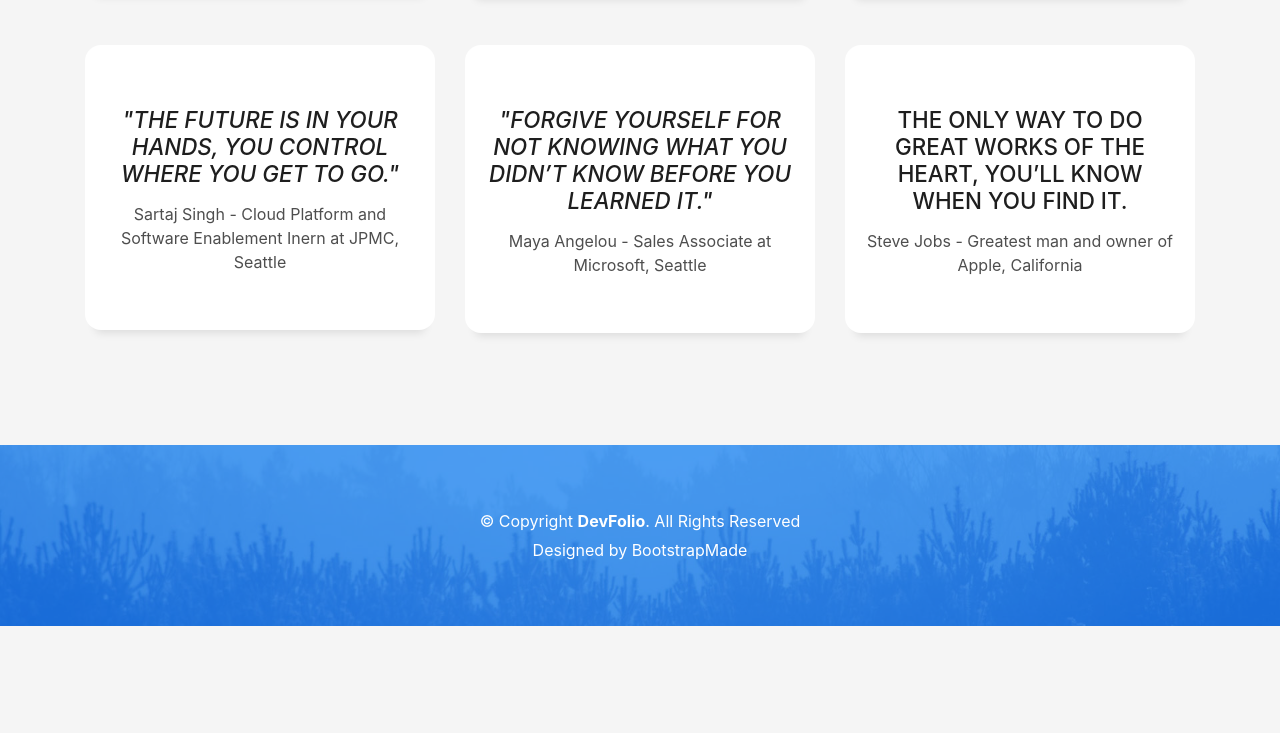
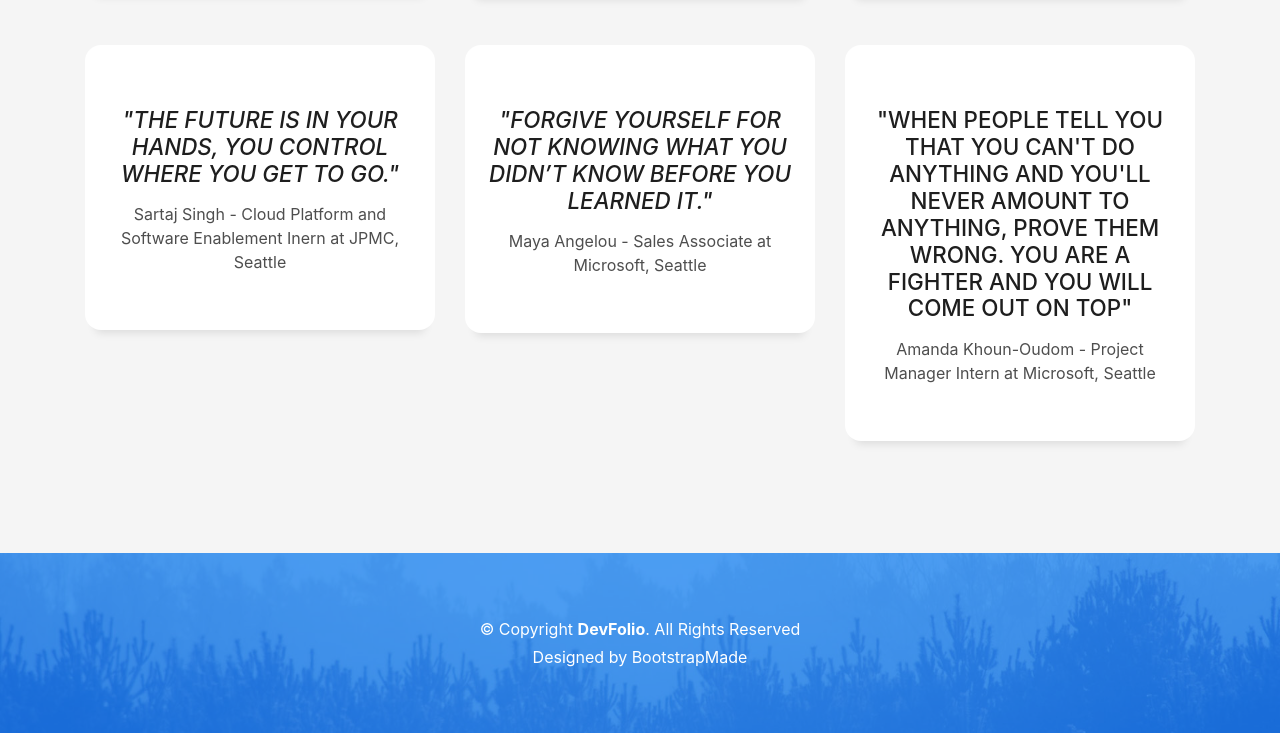
Before and after one commit to Ayush434/match, a plain HTML site: page match/index.html in a window 1280 px wide. Shown: the part 2693-3426 px from the top of the page. Before the commit the page ends 3319 px from the top, so only its background shows below. Drawn offline with Linux system fonts and the light colour scheme.

Commit message:
amandas quote

```diff
--- a/match/index.html
+++ b/match/index.html
@@ -174,9 +174,9 @@
             <div class="service-ico">
             </div>
             <div class="service-content">
-              <h2 class="s-title"></i>The only way to do great works of the heart, you’ll know when you find it.</i></h2>
+              <h2 class="s-title"></i>"When people tell you that you can't do anything and you'll never amount to anything, prove them wrong. You are a fighter and you will come out on top"</i></h2>
               <p class="s-description text-center">
-                Steve Jobs - Greatest man and owner of Apple, California
+                Amanda Khoun-Oudom - Project Manager Intern at Microsoft, Seattle
               </p>
             </div>
           </div>
```
